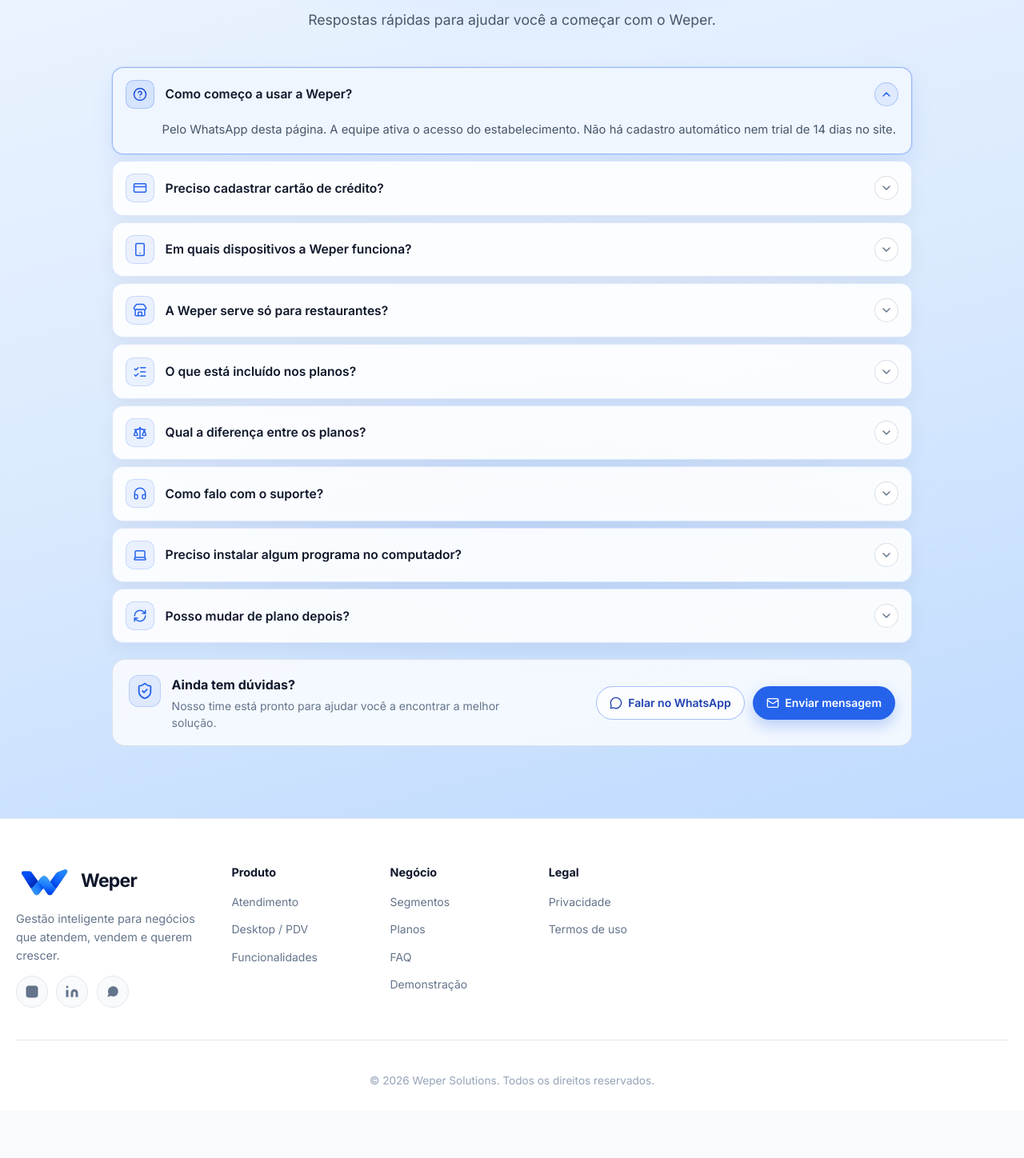
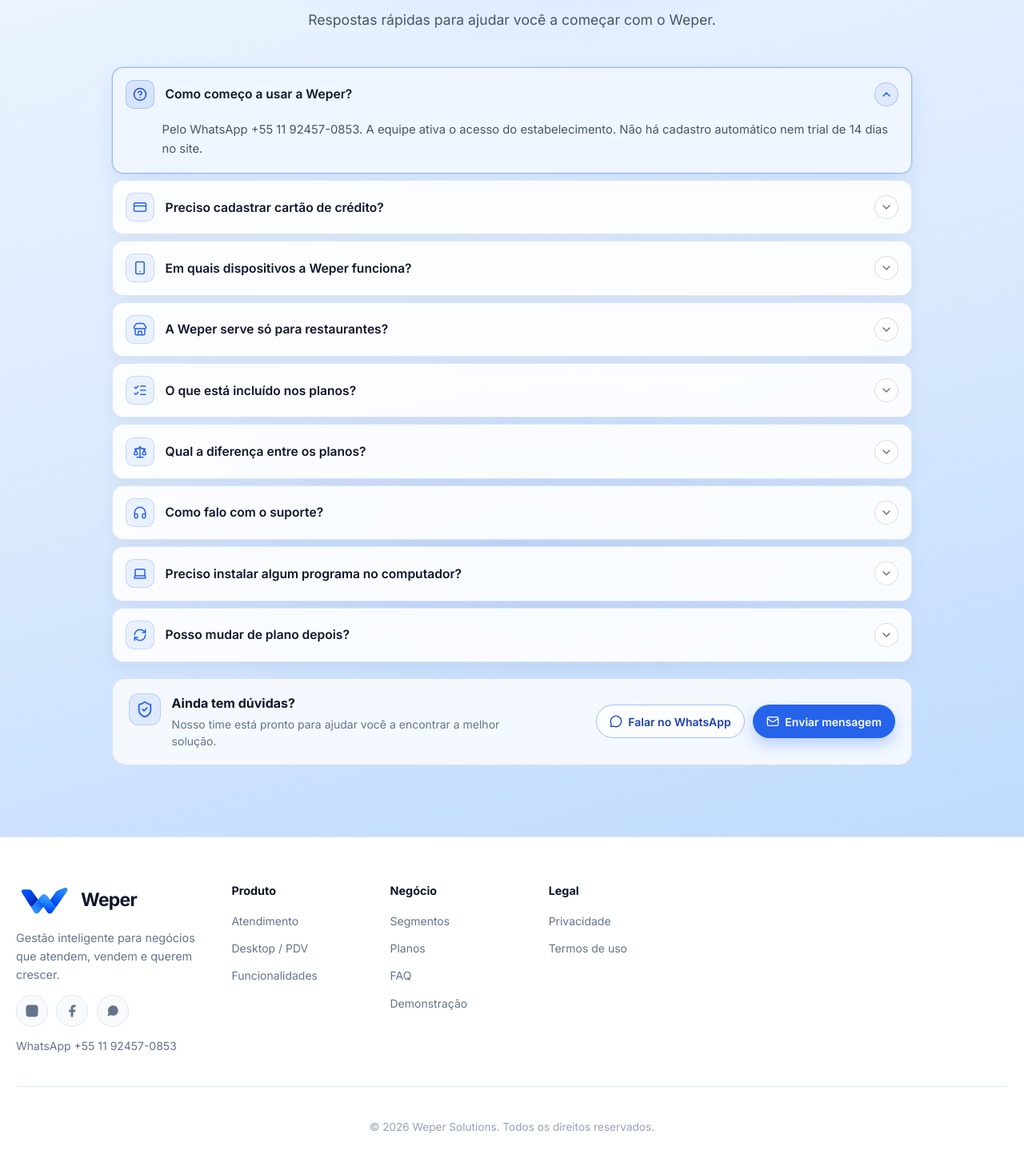
Before and after one commit to lucas8calderon/orderix-web, a React (Create React App) app: page / in a window 1280 px wide. Shown: the part 5390-6838 px from the top of the page at 80% size. Before the commit the page ends 6779 px from the top, so only its background shows below. Built offline with nearby package versions, Linux system fonts and the light colour scheme.

Commit message:
Aponta contato, WhatsApp e Facebook da landing para os canais oficiais da Weper.
Co-authored-by: Cursor <cursoragent@cursor.com>

```diff
--- a/src/routes/home/components/FaqSection.js
+++ b/src/routes/home/components/FaqSection.js
@@ -15,13 +15,13 @@ import {
   Smartphone,
   Store,
 } from 'lucide-react';
-import { openWhatsApp } from '../landingAssets';
+import { openWhatsApp, WHATSAPP_DISPLAY } from '../landingAssets';
 import '../styles/FaqSection.css';
 
 const FAQS = [
   {
     q: 'Como começo a usar a Weper?',
-    a: 'Pelo WhatsApp desta página. A equipe ativa o acesso do estabelecimento. Não há cadastro automático nem trial de 14 dias no site.',
+    a: `Pelo WhatsApp ${WHATSAPP_DISPLAY}. A equipe ativa o acesso do estabelecimento. Não há cadastro automático nem trial de 14 dias no site.`,
     Icon: HelpCircle,
   },
   {
@@ -51,7 +51,7 @@ const FAQS = [
   },
   {
     q: 'Como falo com o suporte?',
-    a: 'Pelo WhatsApp disponível na página. No Básico o atendimento é em horário comercial. No Profissional e no Premium o suporte tem prioridade; o Premium inclui onboarding dedicado.',
+    a: `Pelo WhatsApp ${WHATSAPP_DISPLAY}. No Básico o atendimento é em horário comercial. No Profissional e no Premium o suporte tem prioridade; o Premium inclui onboarding dedicado.`,
     Icon: Headphones,
   },
   {
@@ -61,7 +61,7 @@ const FAQS = [
   },
   {
     q: 'Posso mudar de plano depois?',
-    a: 'Sim. Você pode evoluir do Básico para Profissional ou Premium. Fale com o suporte no WhatsApp para ajustar a assinatura.',
+    a: `Sim. Você pode evoluir do Básico para Profissional ou Premium. Fale com o suporte no WhatsApp ${WHATSAPP_DISPLAY} para ajustar a assinatura.`,
     Icon: RefreshCw,
   },
 ];
--- a/src/routes/home/components/Footer.js
+++ b/src/routes/home/components/Footer.js
@@ -1,7 +1,7 @@
 import React from 'react';
 import { useNavigate } from 'react-router-dom';
 import { WeperMark } from './WeperMark';
-import { openWhatsApp, scrollToId } from '../landingAssets';
+import { openWhatsApp, scrollToId, WHATSAPP_DISPLAY } from '../landingAssets';
 import { PATHS } from '../../../services/accessControl';
 import '../styles/Footer.css';
 
@@ -37,22 +37,20 @@ const Footer = () => {
                 </svg>
               </a>
               <a
-                href="https://www.linkedin.com/"
+                href="https://www.facebook.com/profile.php?id=61594853091544"
                 target="_blank"
                 rel="noopener noreferrer"
                 className="social-link"
-                aria-label="LinkedIn"
+                aria-label="Facebook"
               >
                 <svg viewBox="0 0 24 24" fill="currentColor" aria-hidden="true">
-                  <path d="M16 8a6 6 0 0 1 6 6v7h-4v-7a2 2 0 0 0-2-2 2 2 0 0 0-2 2v7h-4v-7a6 6 0 0 1 6-6z" />
-                  <rect x="2" y="9" width="4" height="12" />
-                  <circle cx="4" cy="4" r="2" />
+                  <path d="M18 2h-3a5 5 0 0 0-5 5v3H7v4h3v8h4v-8h3l1-4h-4V7a1 1 0 0 1 1-1h3z" />
                 </svg>
               </a>
               <button
                 type="button"
                 className="social-link"
-                aria-label="WhatsApp"
+                aria-label={`WhatsApp ${WHATSAPP_DISPLAY}`}
                 onClick={() => openWhatsApp('Olá! Gostaria de falar com a Weper.')}
               >
                 <svg viewBox="0 0 24 24" fill="currentColor" aria-hidden="true">
@@ -60,6 +58,13 @@ const Footer = () => {
                 </svg>
               </button>
             </div>
+            <button
+              type="button"
+              className="footer-contact"
+              onClick={() => openWhatsApp('Olá! Gostaria de falar com a Weper.')}
+            >
+              WhatsApp {WHATSAPP_DISPLAY}
+            </button>
           </div>
 
           <div className="footer-section">
--- a/src/routes/home/landingAssets.js
+++ b/src/routes/home/landingAssets.js
@@ -26,7 +26,8 @@ export const LANDING_IMAGES = {
   },
 };
 
-export const WHATSAPP_NUMBER = '5511977844172';
+export const WHATSAPP_NUMBER = '5511924570853';
+export const WHATSAPP_DISPLAY = '+55 11 92457-0853';
 
 export function openWhatsApp(message) {
   const text = encodeURIComponent(message);
--- a/src/routes/home/styles/Footer.css
+++ b/src/routes/home/styles/Footer.css
@@ -69,6 +69,30 @@
 .social-link:focus-visible {
   outline: 2px solid var(--color-primary);
   outline-offset: 2px;
+}
+
+.footer-contact {
+  align-self: flex-start;
+  background: none;
+  border: none;
+  color: var(--color-text-secondary);
+  cursor: pointer;
+  font: inherit;
+  font-size: 0.875rem;
+  padding: 0;
+  text-align: left;
+  transition: color 0.2s ease;
+}
+
+.footer-contact:hover,
+.footer-contact:focus-visible {
+  color: var(--color-primary);
+}
+
+.footer-contact:focus-visible {
+  outline: 2px solid var(--color-primary);
+  outline-offset: 2px;
+  border-radius: 4px;
 }
 
 .footer-section {
--- a/src/routes/privacy/PrivacyPolicy.css
+++ b/src/routes/privacy/PrivacyPolicy.css
@@ -200,6 +200,10 @@
   margin-bottom: 0;
 }
 
+.contact-info .back-button {
+  margin-top: 1rem;
+}
+
 /* Footer */
 .privacy-footer {
   background: #2D2D2D;
--- a/src/routes/privacy/PrivacyPolicy.js
+++ b/src/routes/privacy/PrivacyPolicy.js
@@ -4,6 +4,7 @@ import { ArrowLeft, Shield, Eye, Lock, Database, UserCheck, FileText, AlertTrian
 import '../home/styles/Footer.css';
 import './PrivacyPolicy.css';
 import { ThemeToggleButton } from '../../commons/components/ThemeToggleButton';
+import { openWhatsApp, WHATSAPP_DISPLAY } from '../home/landingAssets';
 
 const PrivacyPolicy = () => {
   const navigate = useNavigate();
@@ -197,7 +198,14 @@ const PrivacyPolicy = () => {
                 seus direitos, entre em contato conosco:
               </p>
               <div className="contact-info">
-                <p>Fale com a Weper pelo WhatsApp disponível na página inicial. Não usamos um telefone ou e-mail jurídico fictício nesta versão.</p>
+                <p>WhatsApp: {WHATSAPP_DISPLAY}</p>
+                <button
+                  type="button"
+                  className="back-button"
+                  onClick={() => openWhatsApp('Olá! Gostaria de falar sobre a política de privacidade da Weper.')}
+                >
+                  Falar no WhatsApp
+                </button>
               </div>
             </div>
           </section>
--- a/src/routes/privacy/TermsOfUse.js
+++ b/src/routes/privacy/TermsOfUse.js
@@ -2,7 +2,7 @@ import React from 'react';
 import { useNavigate } from 'react-router-dom';
 import { ArrowLeft, FileText } from 'lucide-react';
 import { ThemeToggleButton } from '../../commons/components/ThemeToggleButton';
-import { openWhatsApp } from '../home/landingAssets';
+import { openWhatsApp, WHATSAPP_DISPLAY } from '../home/landingAssets';
 import { PATHS } from '../../services/accessControl';
 import '../home/styles/Footer.css';
 import './PrivacyPolicy.css';
@@ -79,7 +79,7 @@ const TermsOfUse = () => {
           <section className="privacy-section">
             <h2 className="section-title">4. Contato</h2>
             <div className="section-content">
-              <p>Dúvidas sobre estes termos: fale com a Weper no WhatsApp.</p>
+              <p>Dúvidas sobre estes termos: fale com a Weper no WhatsApp {WHATSAPP_DISPLAY}.</p>
               <button
                 type="button"
                 className="back-button"
```
